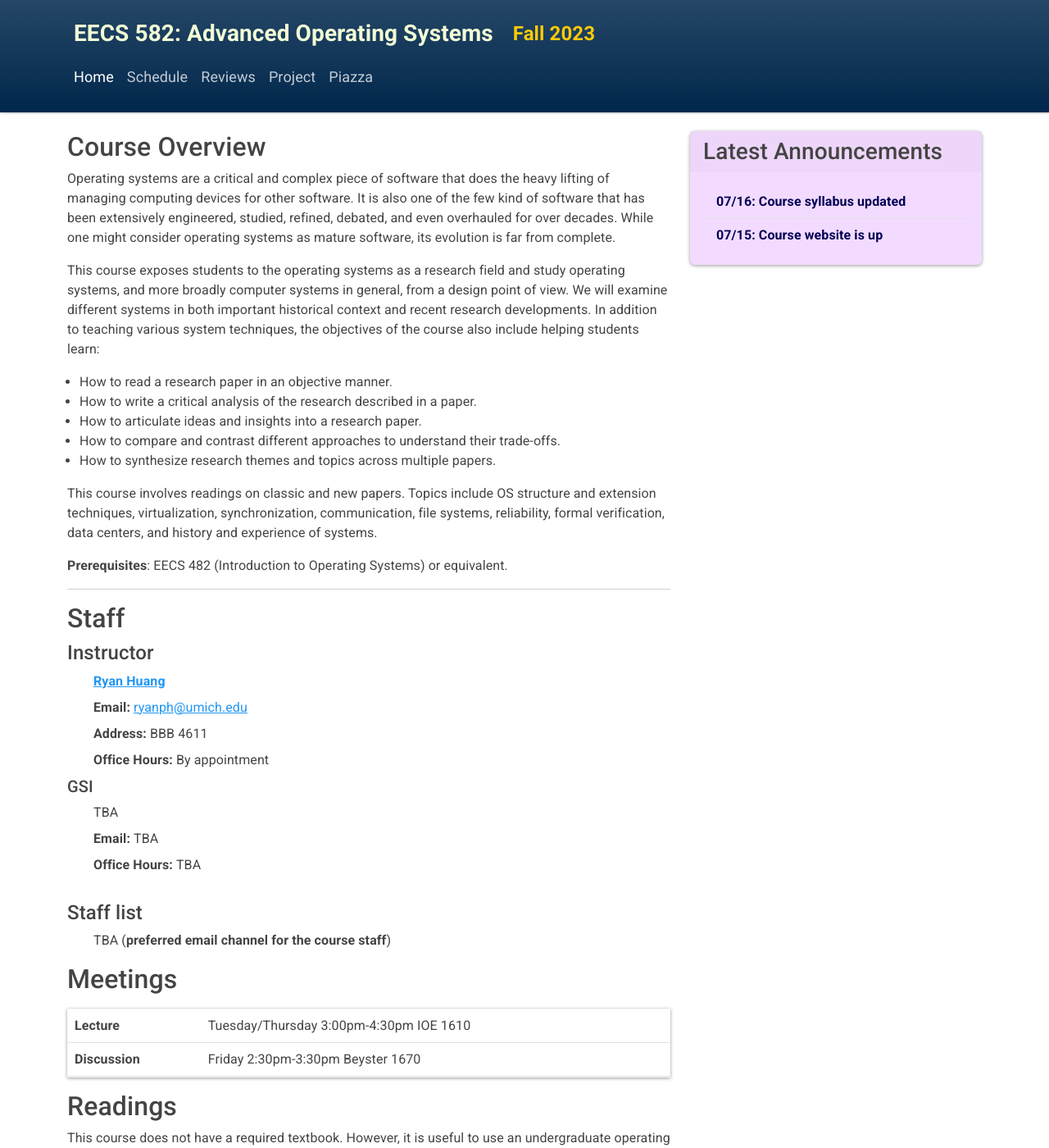
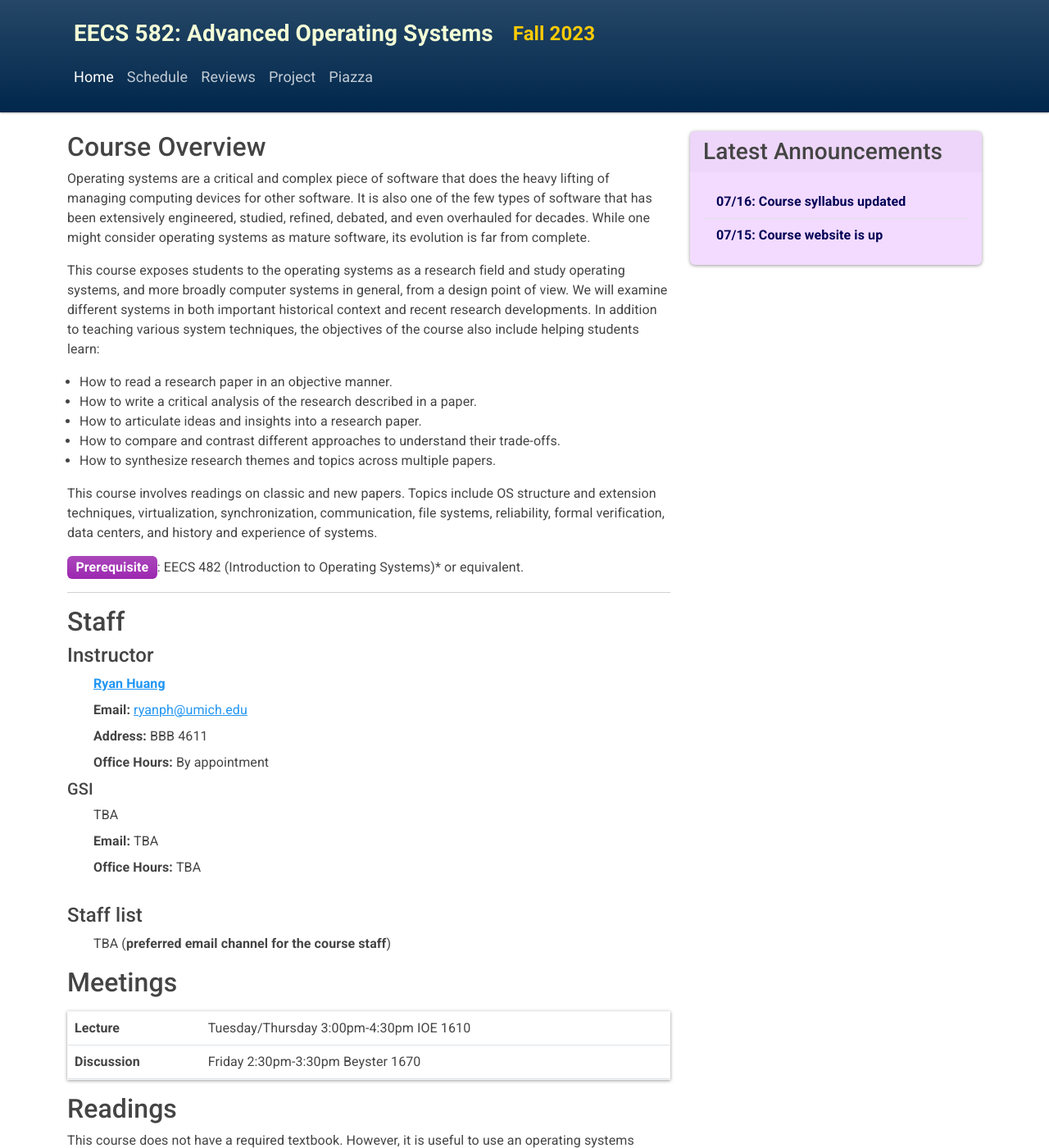
Before and after one commit to eecs582/eecs582.github.io, a Jekyll site: the page built from index.md, in a window 1280 px wide and 1400 px high. Shown: the whole window at 82% size. Built offline with Jekyll 4.4.1, drawn with Linux system fonts in a browser that asks for light colours; some of the changed text lies outside the part shown.

Commit message:
update prerequisite

```diff
--- a/assets/css/site.css
+++ b/assets/css/site.css
@@ -235,6 +235,11 @@ th {
 .table-fit {
   width: 1px;
 }
+.grading-table {
+  border-radius: 0;
+  border-left: 0;
+  border-right: 0;
+}
 /*
 .table-bordered {
   border:1px solid gray
--- a/index.md
+++ b/index.md
@@ -6,8 +6,8 @@ layout: home
 
 Operating systems are a critical and complex piece of software that does the
 heavy lifting of managing computing devices for other software. It is also one
-of the few kind of software that has been extensively engineered, studied,
-refined, debated, and even overhauled for over decades. While one might
+of the few types of software that has been extensively engineered, studied,
+refined, debated, and even overhauled for decades. While one might
 consider operating systems as mature software, its evolution is far from
 complete.
 
@@ -28,7 +28,8 @@ structure and extension techniques, virtualization, synchronization,
 communication, file systems, reliability, formal verification,
 data centers, and history and experience of systems.
 
-**Prerequisites**: EECS 482 (Introduction to Operating Systems) or equivalent.
+<span class="badge bg-info md-badge">Prerequisite</span>: EECS 482 (Introduction
+to Operating Systems)* or equivalent.
 
 <hr>
 
@@ -70,21 +71,29 @@ data centers, and history and experience of systems.
 
 ## Readings
 This course does not have a required textbook. However, it is useful to
-use an undergraduate operating systems textbook as a reference.
+use an operating systems textbook as a reference.
 
 The major material of the course comes from seminal, noteworthy, or representative
-papers from the literature. Each class will have one or two assigned papers
+papers from the literature. Each class will have one or two **required** papers
 to read. You **MUST**{: .text-danger} read the required papers **before**{: .text-danger}
 the class, and be prepared to discuss them. In-class questions or quizzes will
 confirm you do the reading.
 
-For some topics, we will also list recommended papers. You are encouraged,
+For some topics, we will list additional recommended papers. You are encouraged,
 but not required, to read those. Students often find it useful to form a reading
 group to discuss papers together before the class period, and we encourage
 the practice. The reading load will be heavy. So be sure to allocate enough
 time for it.
 
-* [Preliminary Reading List and Schedule](schedule.html)
+* [Reading List and Schedule](schedule.html)
+
+<span class="badge bg-info md-badge">Note</span>: this course assumes that you
+have taken the undergraduate operating systems course. Thus, it will *not*
+cover background knowledge such as how virtual memory works. Most papers we will
+read also make such an assumption. If you did not take an undergraduate OS
+course, it will be quite challenging to complete this course. If your undergraduate
+OS knowledge is rusty, review past lectures ([example](https://www.cs.jhu.edu/~huang/cs318/fall22/schedule.html)) to
+help better comprehend the papers.
 
 ## Structure and Policies
 
@@ -132,23 +141,27 @@ further details on the requirements for the course project.
 
 ## Grading
 
-<table class="table table-bordered table-hover border-primary">
-  <tbody>
-    <tr>
-      <th scope="row">Reviews</th>
-      <td>20%</td>
-    </tr>
-    <tr>
-      <th scope="row">Paper Presentation</th>
-      <td>15%</td>
-    </tr>
-    <tr>
-      <th scope="row">Class Participation</th>
-      <td>15%</td>
-    </tr>
-    <tr>
-      <th scope="row">Project</th>
-      <td>50%</td>
-    </tr>
-  </tbody>
-</table>
+<div class="container">
+  <div class="row">
+  <div class="col-8" style="padding-left:0px">
+    <ul class="list-group border-table grading-table">
+      <li class="list-group-item d-flex justify-content-between align-items-center">
+        <b>Reviews</b>
+        <span class="badge bg-primary rounded-pill">20%</span>
+      </li>
+      <li class="list-group-item d-flex justify-content-between align-items-center">
+        <b>Paper Presentation</b>
+        <span class="badge bg-primary rounded-pill">15%</span>
+      </li>
+      <li class="list-group-item d-flex justify-content-between align-items-center">
+        <b>Class Participation</b>
+        <span class="badge bg-primary rounded-pill">15%</span>
+      </li>
+      <li class="list-group-item d-flex justify-content-between align-items-center">
+        <b>Project</b>
+        <span class="badge bg-primary rounded-pill">50%</span>
+      </li>
+    </ul>
+  </div>
+  </div>
+</div>
```
